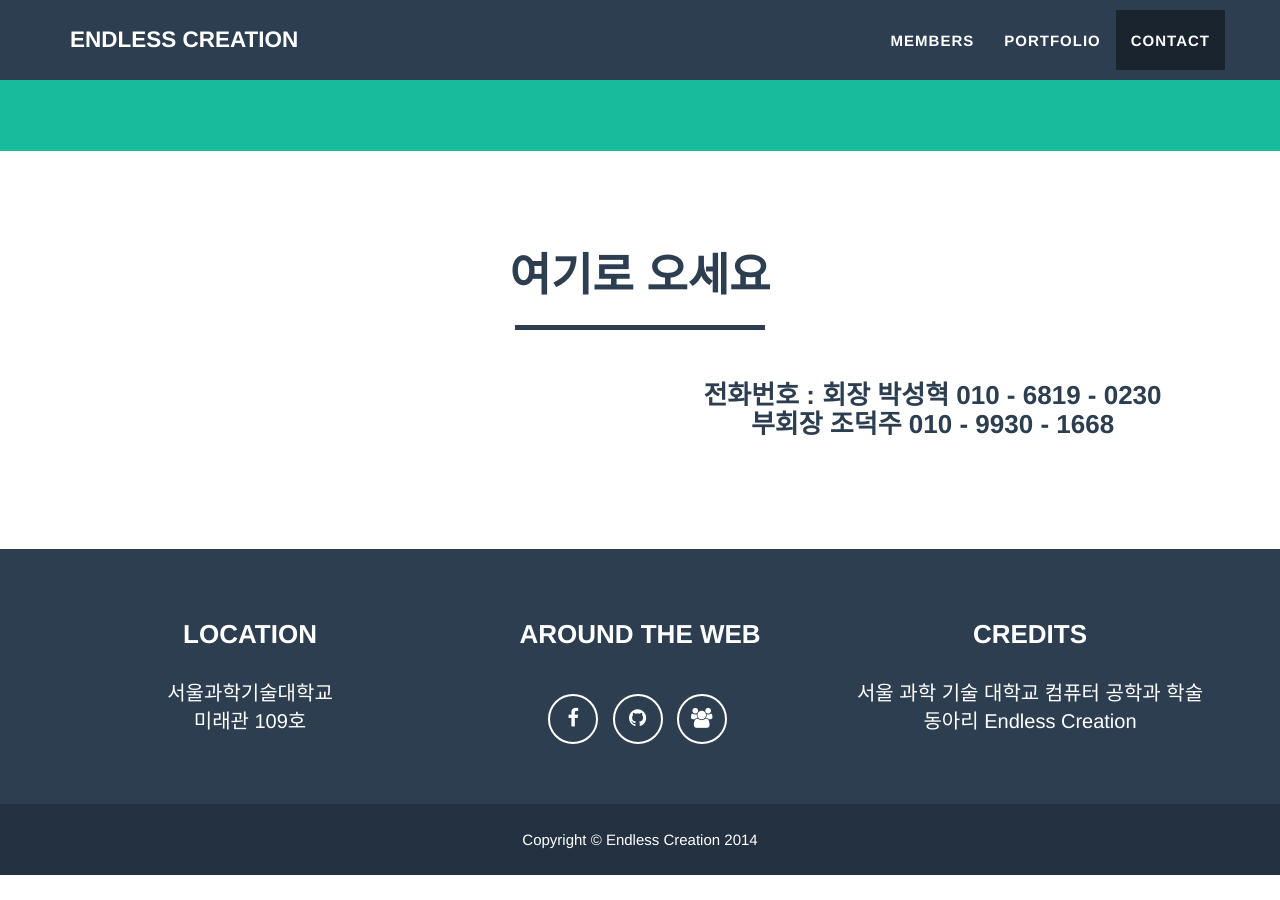
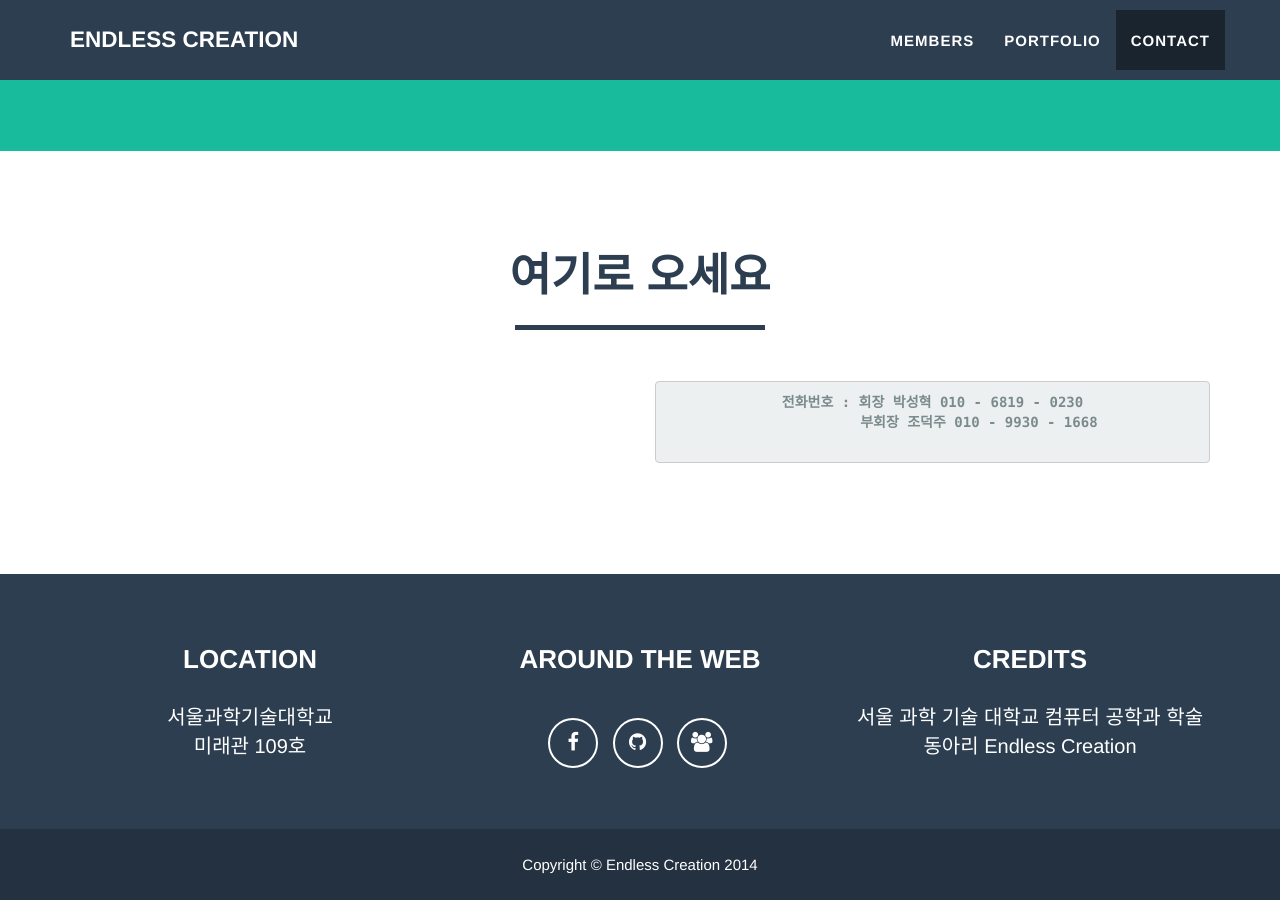
Before and after one commit to ec2014e/ec2014e.github.com, a Jekyll site: the page built from index.html, in a window 1280 px wide and 900 px high, scrolled down 3584 px. Built offline with Jekyll 4.4.1, drawn with Linux system fonts in a browser that asks for light colours; some web fonts are replaced; before the commit the page ends 4459 px from its top, so only the background shows below that.

```diff
--- a/_includes/contact.html
+++ b/_includes/contact.html
@@ -13,8 +13,8 @@
                         <div class="col-lg-6">
                             <!-- 박성혁, 조덕주 전화번 -->
                             <h3>
-                            전화번호 : 회장 박성혁 010 - 6819 - 0230<br>
-                            부회장 조덕주 010 - 9930 - 1668
+                            <pre>전화번호 : 회장 박성혁 010 - 6819 - 0230<br>           부회장 조덕주 010 - 9930 - 1668
+                            </pre>
                             </h3>
                         </div>
                     </div>
```
